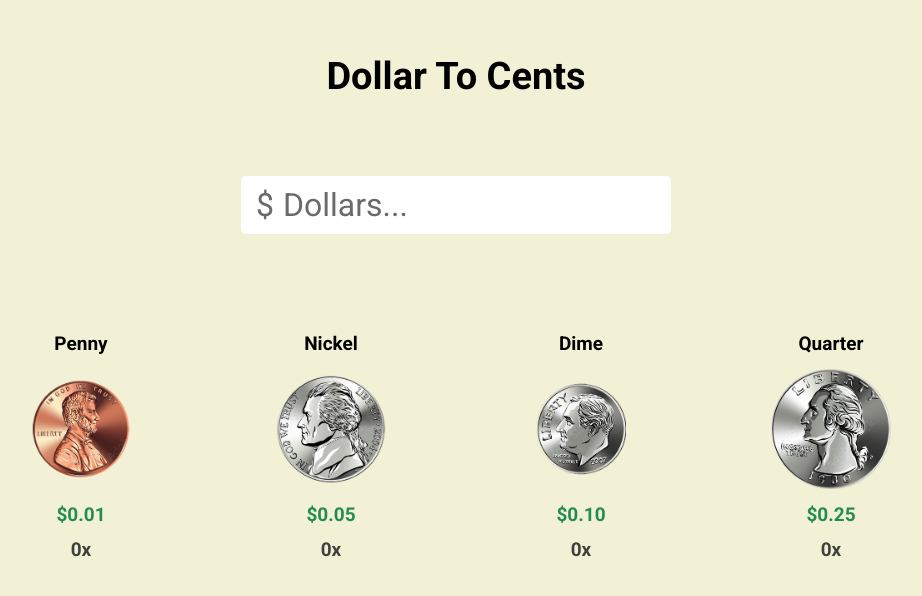
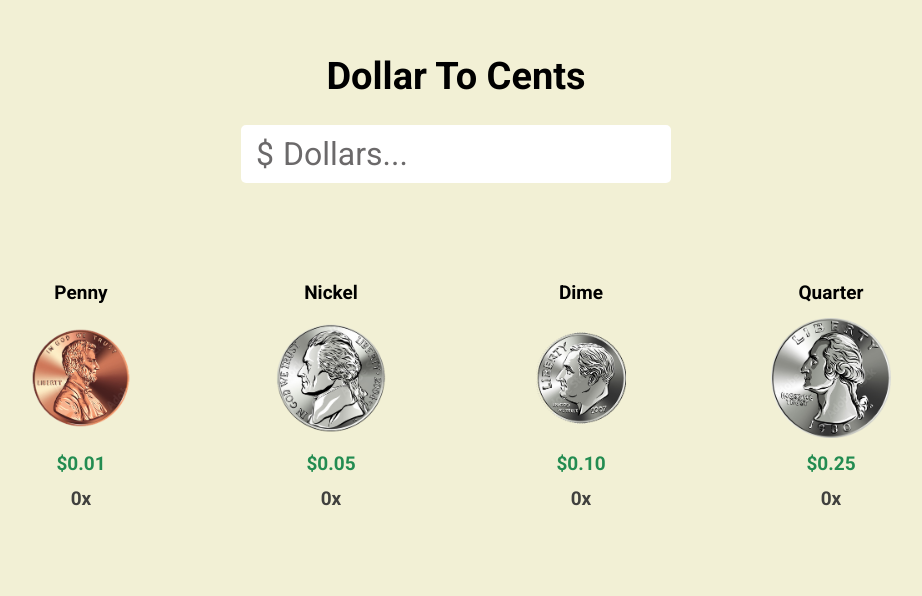
Before and after one commit to matheusjnh/dollar-to-cents, a React (Vite) app: page / in a window 1280 px wide. Shown: the part 118-714 px from the top of the page, without its empty margins (184-1106 px from the left). Built offline with nearby package versions, Linux system fonts and the light colour scheme.

Commit message:
remove header weird spacing

```diff
--- a/src/App.module.css
+++ b/src/App.module.css
@@ -5,7 +5,6 @@
 .layout {
   display: grid;
   grid-template-columns: 100%;
-  grid-template-rows: 200px max-content;
   justify-items: center;
   align-content: center;
   width: 100%;
@@ -18,7 +17,7 @@
 
 .header {
   align-self: center;
-  padding: 0 30px;
+  padding: 30px;
 }
 
 .main {
```
